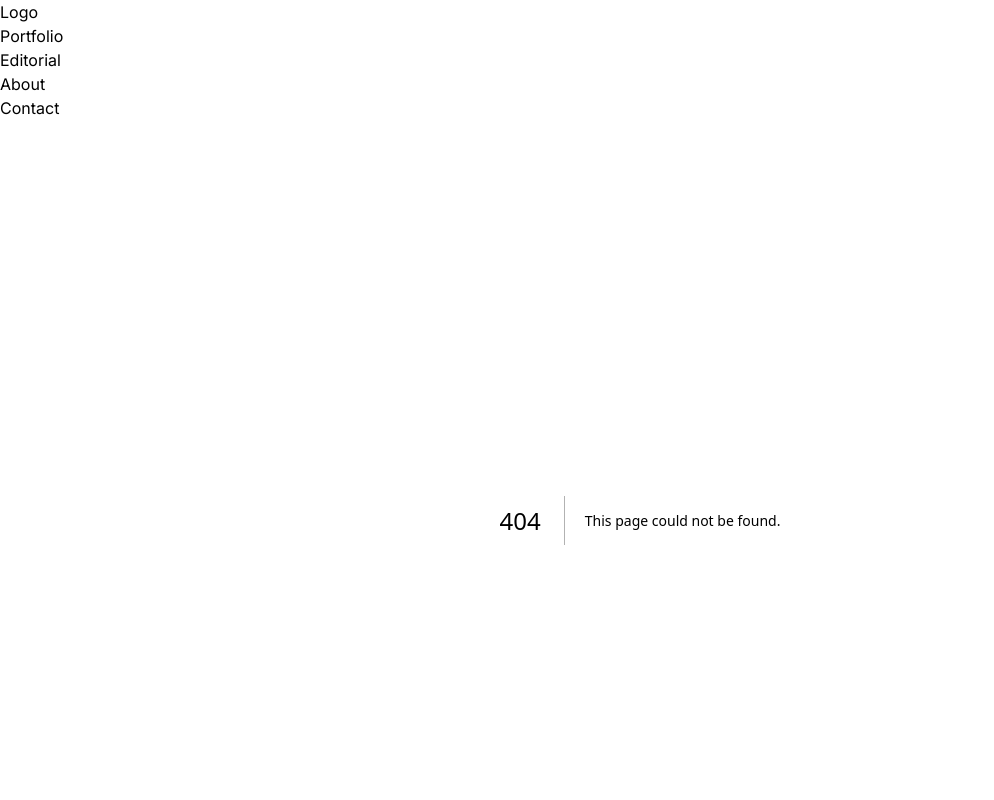
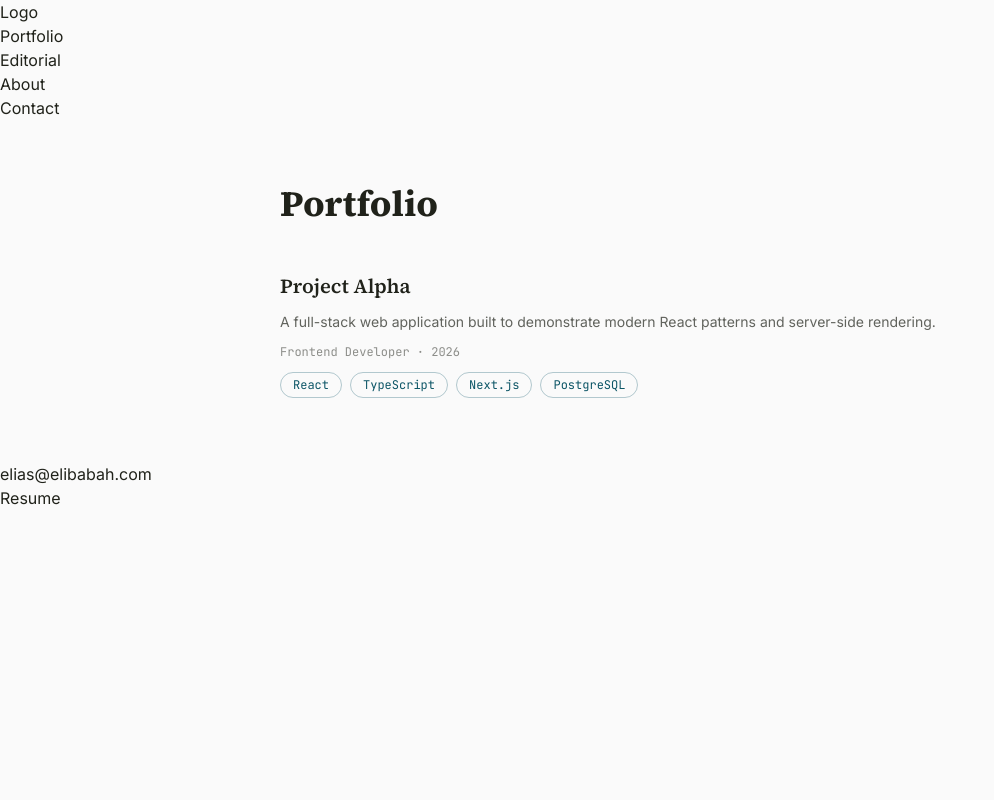
Before and after one commit to Elibabah/elibabah-web, a Next.js app: page /portfolio in a window 1280 px wide. Before the commit this address had no page. Shown: the top 800 px of the page, without its empty margins (0-994 px from the left). Built offline with nearby package versions, Linux system fonts and the light colour scheme.

Commit message:
feat: add portfolio listing and project pages with MDX

```diff
--- a/app/globals.css
+++ b/app/globals.css
@@ -1,4 +1,5 @@
 @import "tailwindcss";
+@plugin "@tailwindcss/typography";
 
 :root {
   --background: #fafafa;
--- /dev/null
+++ b/app/portfolio/[slug]/page.tsx
@@ -0,0 +1,46 @@
+import { getAllProjects, getProjectBySlug } from "@/lib/portfolio";
+
+import { MDXRemote } from "next-mdx-remote/rsc";
+
+export async function generateStaticParams() {
+  const projects = getAllProjects();
+  return projects.map((p) => ({ slug: p.slug }));
+}
+
+export const dynamicParams = false;
+
+export default async function ProjectPage({
+  params,
+}: {
+  params: Promise<{ slug: string }>;
+}) {
+  const { slug } = await params;
+  const project = getProjectBySlug(slug);
+
+  return (
+    <main className="mx-auto w-full max-w-3xl px-6 py-16 flex flex-col gap-12">
+      <header className="flex flex-col gap-4">
+        <h1 className="font-heading text-4xl font-bold text-foreground">
+          {project.title}
+        </h1>
+        <p className="font-mono text-xs text-foreground/50">
+          {project.role} · {project.year}
+        </p>
+        <ul className="flex flex-wrap gap-2">
+          {project.stack.map((tech) => (
+            <li
+              key={tech}
+              className="font-mono text-xs text-accent border border-accent/30 rounded-full px-3 py-1"
+            >
+              {tech}
+            </li>
+          ))}
+        </ul>
+      </header>
+
+      <article className="prose prose-neutral max-w-none">
+        <MDXRemote source={project.content} />
+      </article>
+    </main>
+  );
+}
--- /dev/null
+++ b/app/portfolio/page.tsx
@@ -0,0 +1,43 @@
+import Link from "next/link";
+import { getAllProjects } from "@/lib/portfolio";
+
+export default function PortfolioPage() {
+  const projects = getAllProjects();
+
+  return (
+    <main className="mx-auto w-full max-w-3xl px-6 py-16 flex flex-col gap-12">
+      <h1 className="font-heading text-4xl font-bold text-foreground">
+        Portfolio
+      </h1>
+
+      <ul className="flex flex-col gap-8">
+        {projects.map((project) => (
+          <li key={project.slug} className="flex flex-col gap-3">
+            <Link
+              href={`/portfolio/${project.slug}`}
+              className="font-heading text-xl font-semibold text-foreground hover:text-accent transition-colors"
+            >
+              {project.title}
+            </Link>
+            <p className="font-body text-sm text-foreground/70">
+              {project.summary}
+            </p>
+            <p className="font-mono text-xs text-foreground/50">
+              {project.role} · {project.year}
+            </p>
+            <ul className="flex flex-wrap gap-2">
+              {project.stack.map((tech) => (
+                <li
+                  key={tech}
+                  className="font-mono text-xs text-accent border border-accent/30 rounded-full px-3 py-1"
+                >
+                  {tech}
+                </li>
+              ))}
+            </ul>
+          </li>
+        ))}
+      </ul>
+    </main>
+  );
+}
--- /dev/null
+++ b/content/portfolio/project-alpha.mdx
@@ -0,0 +1,30 @@
+---
+title: Project Alpha
+slug: project-alpha
+summary: A full-stack web application built to demonstrate modern React patterns and server-side rendering.
+stack:
+  - React
+  - TypeScript
+  - Next.js
+  - PostgreSQL
+role: Frontend Developer
+year: 2026
+featured: true
+links:
+  demo: null
+  repo: null
+caseStudy: null
+cover: null
+---
+
+## Overview
+
+This is the body of the project description. It supports **markdown** and React components.
+
+## What I built
+
+Describe the project here in detail.
+
+## Challenges
+
+What was technically interesting or difficult.
--- /dev/null
+++ b/lib/portfolio.ts
@@ -0,0 +1,49 @@
+import fs from "fs";
+import matter from "gray-matter";
+import path from "path";
+
+export type Project = {
+  title: string;
+  slug: string;
+  summary: string;
+  stack: string[];
+  role: string;
+  year: number;
+  featured: boolean;
+  links: {
+    demo: string | null;
+    repo: string | null;
+  };
+  caseStudy: string | null;
+  cover: string | null;
+};
+
+export type ProjectWithContent = Project & {
+  content: string;
+};
+
+const PORTFOLIO_DIR = path.join(process.cwd(), "content/portfolio");
+
+export function getAllProjects(): Project[] {
+  const files = fs.readdirSync(PORTFOLIO_DIR);
+
+  return files
+    .filter((f) => f.endsWith(".mdx"))
+    .map((filename) => {
+      const raw = fs.readFileSync(path.join(PORTFOLIO_DIR, filename), "utf-8");
+      const { data } = matter(raw);
+      return data as Project;
+    })
+    .sort((a, b) => b.year - a.year);
+}
+
+export function getProjectBySlug(slug: string): ProjectWithContent {
+  const filepath = path.join(PORTFOLIO_DIR, `${slug}.mdx`);
+  const raw = fs.readFileSync(filepath, "utf-8");
+  const { data, content } = matter(raw);
+
+  return {
+    ...(data as Project),
+    content,
+  };
+}
--- a/package.json
+++ b/package.json
@@ -9,15 +9,19 @@
     "lint": "eslint"
   },
   "dependencies": {
+    "@tailwindcss/typography": "^0.5.20",
     "@vercel/analytics": "^2.0.1",
     "@vercel/speed-insights": "^2.0.0",
+    "gray-matter": "^4.0.3",
     "next": "16.2.9",
+    "next-mdx-remote": "^6.0.0",
     "next-themes": "^0.4.6",
     "react": "19.2.4",
     "react-dom": "19.2.4"
   },
   "devDependencies": {
     "@tailwindcss/postcss": "^4",
+    "@types/mdx": "^2.0.14",
     "@types/node": "^20",
     "@types/react": "^19",
     "@types/react-dom": "^19",
```
Also changed, not shown: 2 other files (tests, documents, lock files or other folders).
